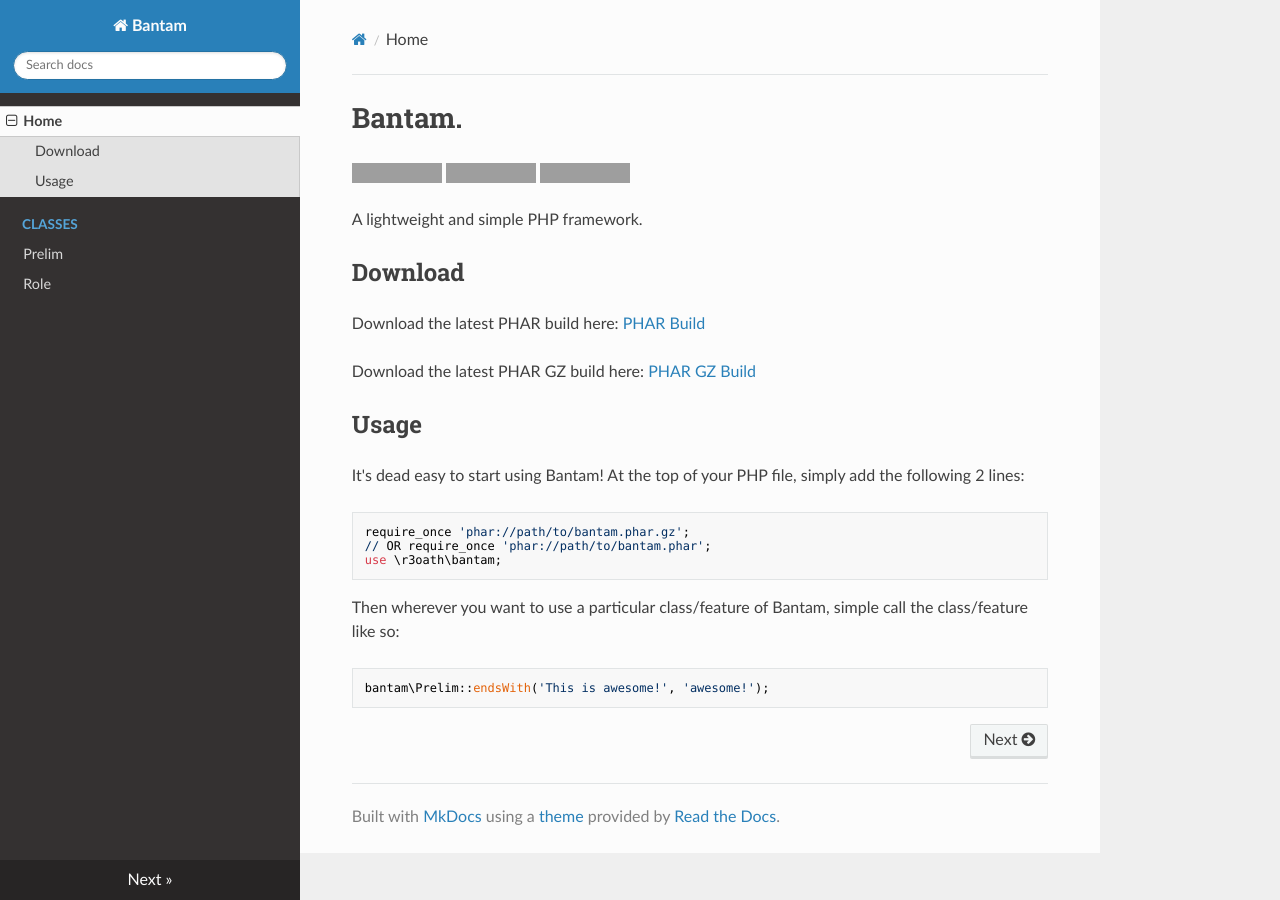
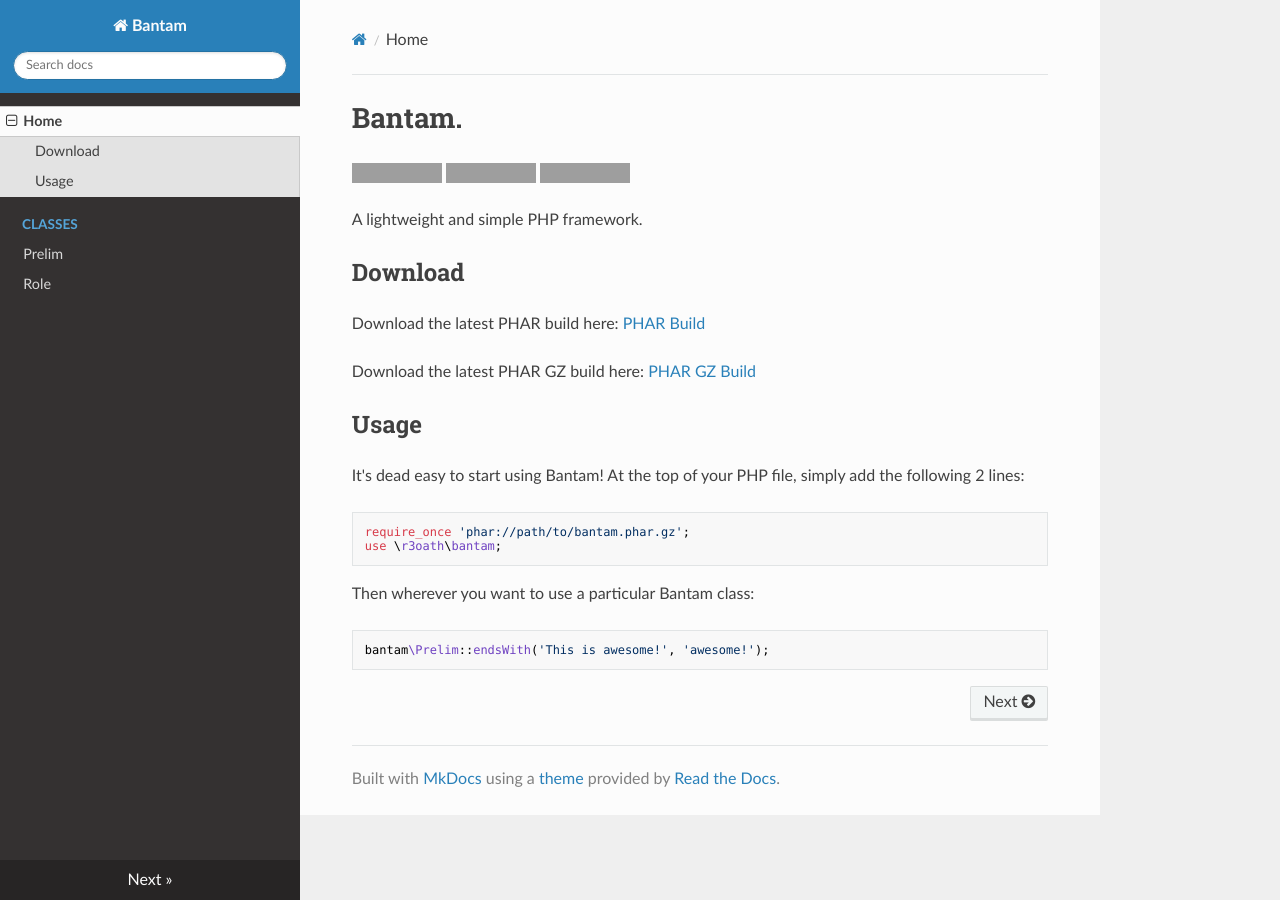
Before and after one commit to r3oath/bantam, an MkDocs documentation site: the page built from docs/index.md, in a window 1280 px wide. Built offline with MkDocs 1.6.1, drawn with Linux system fonts in a browser that asks for light colours; nearby versions of some CDN libraries; old or Windows-style settings are respelled for this version of MkDocs; grey boxes are pictures that could not be loaded.

Commit message:
Spelling & Wording!

````diff
--- a/docs/index.md
+++ b/docs/index.md
@@ -13,14 +13,13 @@ Download the latest PHAR GZ build here: [PHAR GZ Build](https://github.com/r3oat
 ## Usage
 It's dead easy to start using Bantam! At the top of your PHP file, simply add the following 2 lines:
 
-```
+```php
 require_once 'phar://path/to/bantam.phar.gz';
-// OR require_once 'phar://path/to/bantam.phar';
 use \r3oath\bantam;
 ```
 
-Then wherever you want to use a particular class/feature of Bantam, simple call the class/feature like so:
+Then wherever you want to use a particular Bantam class:
 
-```
+```php
 bantam\Prelim::endsWith('This is awesome!', 'awesome!');
 ```
````
Also changed, not shown: README.md (+3 -4 lines).
